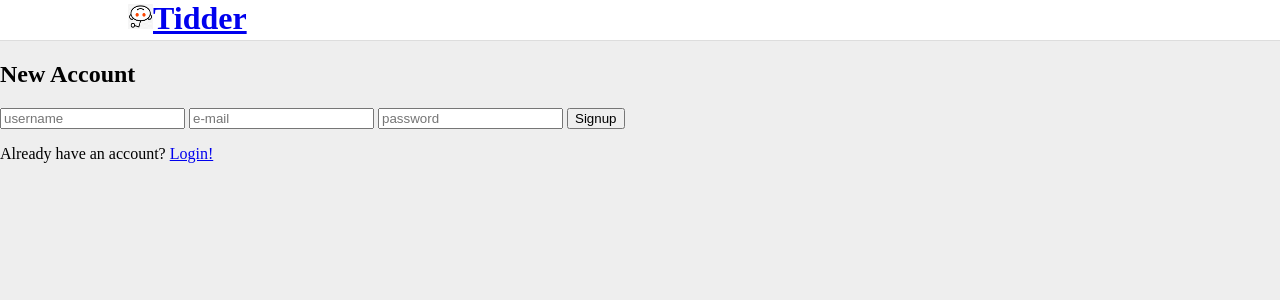
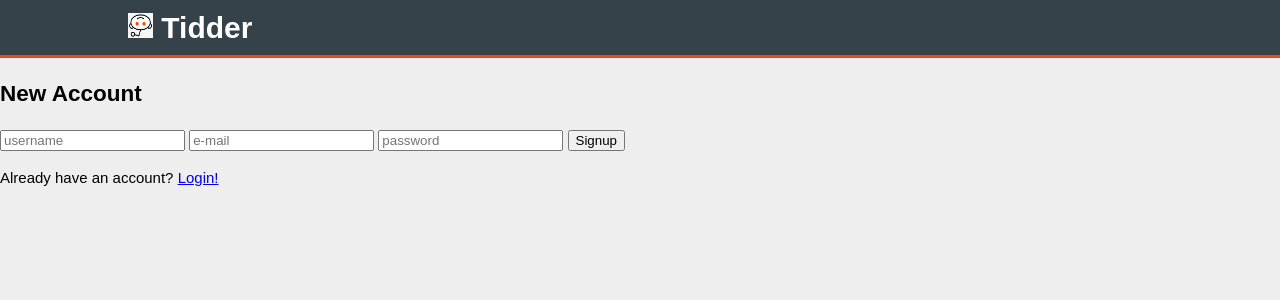
Before and after one commit to CiscoFrisco/LTW, a PHP site: page /pages/signup.php in a window 1280 px wide. Shown: the top 300 px of the page. Run offline with PHP 8.4, Linux system fonts and the light colour scheme.

Commit message:
minor bug fix - more css

```diff
--- a/css/style.css
+++ b/css/style.css
@@ -13,19 +13,55 @@
     --button-hover-bg-color: #aaf;
 }
 
-body > header {
-    background-color: white;
-    height: 40px;
-    border-bottom: solid var(--section-login-border-color) 1px
+/* Global Class */
+.container {
+    width: 80%;
+    margin: 0px auto;
+    overflow: hidden;
 }
 
-header h1 {
-    margin:0px;
+/* Header */
+body > header {
+    background-color: #35424a;
+    color: #ffffff;
+    padding-top: 5px;
+    min-height: 50px;
+    border-bottom: #e8491d 3px solid;
 }
 
-header h1 a {
-    padding-left: 10%;
+body > header a {
+    color: #ffffff;
+    text-decoration: none;
 }
+
+body > header ul {
+    padding: 0;
+    margin: 0;
+}
+
+
+body > header li {
+    display: inline;
+    padding: 0 20px;
+}
+
+body > header h1 {
+    float: left;
+    margin: 0;
+}
+
+body > header nav {
+    float: right;
+    margin-top: 10px;
+}
+
+
+
+
+
+
+
+
 
 section#login {
     background-color: var(--section-login-bg-color);
@@ -88,6 +124,8 @@ section#login input[type="submit"]:hover {
 }
 
 body {
-    background-color:var(--main-bg-color);
-    margin: 0px;
+    font: 15px/1.5 Arial, Helvetica, sans-serif;
+    padding: 0;
+    margin: 0;
+    background-color: var(--main-bg-color);
 }
--- a/pages/login.php
+++ b/pages/login.php
@@ -8,7 +8,7 @@
 	if (!isset($_GET['redirect'])
 		|| preg_match('@../@', $_GET['redirect'])
 		|| !preg_match('@.php@', $_GET['redirect'])
-		|| !is_readable('../pages/' + $_GET['redirect']))
+		|| !is_readable('../pages/' . $_GET['redirect']))
 		$_GET['redirect'] = '../index.php';
 
 	draw_header(false);
--- a/pages/signup.php
+++ b/pages/signup.php
@@ -8,7 +8,7 @@
 	if (!isset($_GET['redirect'])
 		|| preg_match('@../@', $_GET['redirect'])
 		|| !preg_match('@.php@', $_GET['redirect'])
-		|| !is_readable('../pages/' + $_GET['redirect']))
+		|| !is_readable('../pages/' . $_GET['redirect']))
 		$_GET['redirect'] = '../index.php';
 
 	draw_header(false);
--- a/templates/tpl_common.php
+++ b/templates/tpl_common.php
@@ -19,22 +19,34 @@ function draw_header($isnt_login_signup) {
 
 <body>
 	<header>
+		<div class = "container">
 			<h1>
 				<a href="../index.php">
-				<img src="../pictures/default.jpg" alt="icon" width = "25" height = "25">Tidder
+					<img src="../pictures/default.jpg" alt="icon" width = "25" height = "25"> Tidder
 				</a>
 			</h1>
+
 			<?php if(!isset($_SESSION['user_id'])) {
 					if($isnt_login_signup) { ?>
-				<h2><a href='../pages/login.php?redirect=<?=urlencode($page)?>''>Login</a></h2>
-				<h2><a href='../pages/signup.php?redirect=<?=urlencode($page)?>'>Signup</a></h2>
+					<nav>
+						<ul>
+							<li><a href='../pages/login.php?redirect=<?=urlencode($page)?>''>Login</a></li>
+							<li><a href='../pages/signup.php?redirect=<?=urlencode($page)?>'>Signup</a></li>
+						</ul>
+					</nav>
 			<?php }
 			} else {
 					$username = getUserName($_SESSION['user_id']);
 					$profile_link = "../pages/profile.php?username=".urlencode($username); ?>
-			<h2><a href=<?=$profile_link?>>Your Profile</a></h2>
-			<h2><a href='../actions/action_logout.php?redirect=<?=urlencode($page)?>'>Logout</a></h2>
+					<nav>
+						<ul>
+							<li><a href=<?=$profile_link?>>Your Profile</a></li>
+							<li><a href='../actions/action_logout.php?redirect=<?=urlencode($page)?>'>Logout</a></li>
+						</ul>
+					</nav>
 			<?php } ?>
+
+		</div> <!-- End of container -->
 	</header>
 <?php
 }
```
Also changed, not shown: database/tidder.db. Lines whose indentation alone changed are shown as unchanged.
